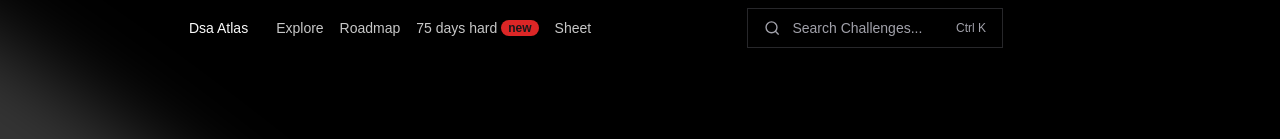
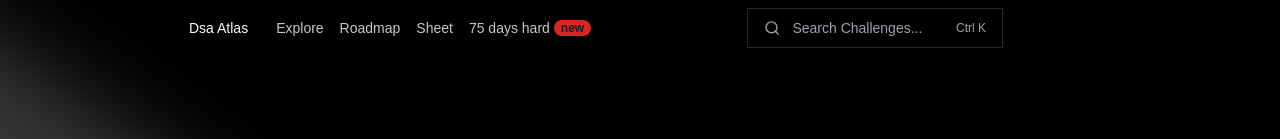
Before and after one commit to animeshchaudhri/dsaatlas, a React (Vite) app: page / in a window 1280 px wide. Shown: the top 139 px of the page. Built offline with nearby package versions, Linux system fonts and the light colour scheme.

Commit message:
fixed some things :tada:

```diff
--- a/src/components/Navbar/Navlinks.jsx
+++ b/src/components/Navbar/Navlinks.jsx
@@ -11,6 +11,10 @@ function Navlinks() {
           <li className="hover:text-foreground text-foreground/80 transition-colors cursor-pointer">
             Roadmap
           </li>
+
+          <li className="hover:text-foreground text-foreground/80 transition-colors cursor-pointer">
+            Sheet
+          </li>
           <div className="flex items-center gap-1 cursor-pointer">
             <li className="hover:text-foreground text-foreground/80 transition-colors cursor-pointer">
               75 days hard
@@ -19,9 +23,6 @@ function Navlinks() {
               new
             </li>
           </div>
-          <li className="hover:text-foreground text-foreground/80 transition-colors cursor-pointer">
-            Sheet
-          </li>
         </ul>
       </div>
     </>
```
